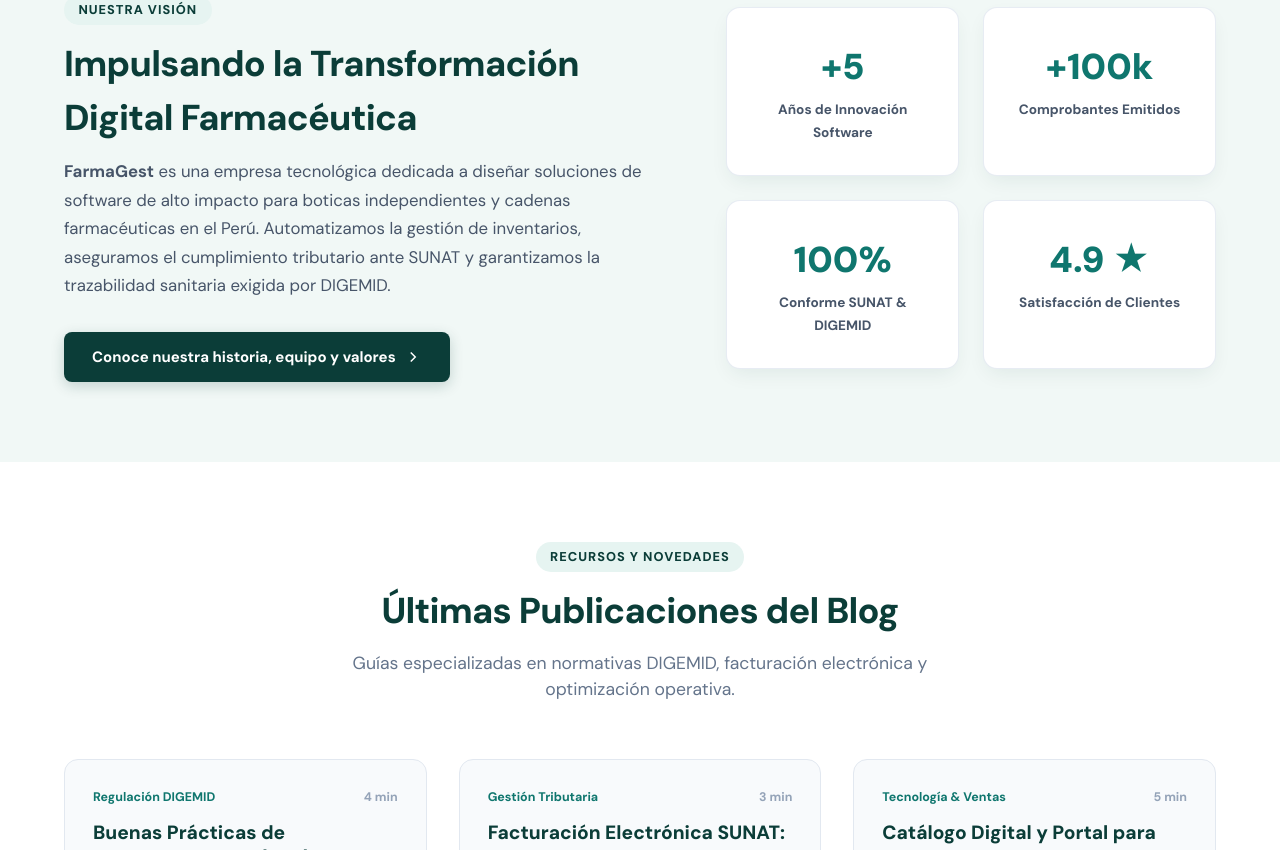
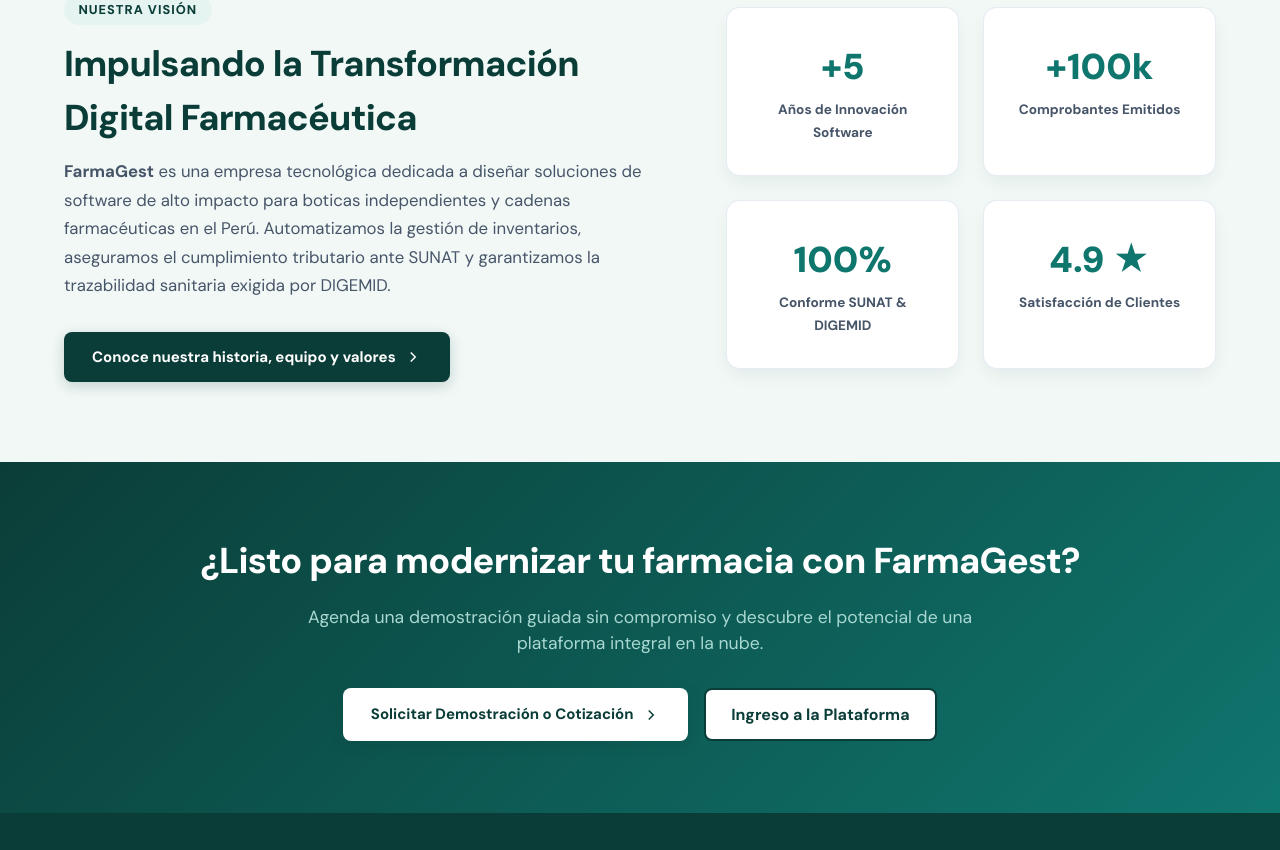
Before and after one commit to dadch1497/SistemaFarmacia, an Angular app in the folder frontend/farmagest-web/: page / in a window 1280 px wide. Shown: the part 1950-2800 px from the top of the page. Built offline with nearby package versions, Linux system fonts and the light colour scheme.

Commit message:
fix(landing-home): remover seccion blog del home para dejarlo exclusivo en /blog

```diff
--- a/frontend/farmagest-web/src/app/pages/landing/pages/landing-home/landing-home.component.html
+++ b/frontend/farmagest-web/src/app/pages/landing/pages/landing-home/landing-home.component.html
@@ -208,44 +208,7 @@
 </section>
 
 <!-- ============================================== -->
-<!-- 5. TEASER DEL BLOG                            -->
-<!-- ============================================== -->
-<section class="section blog-section">
-  <div class="container">
-    <div class="section-header text-center">
-      <span class="section-tag">RECURSOS Y NOVEDADES</span>
-      <h2 class="section-title">Últimas Publicaciones del Blog</h2>
-      <p class="section-subtitle">
-        Guías especializadas en normativas DIGEMID, facturación electrónica y optimización operativa.
-      </p>
-    </div>
-
-    <div class="blog-grid">
-      <article *ngFor="let art of articulosRecientes" class="blog-card" (click)="abrirArticulo(art)">
-        <div class="blog-meta-top">
-          <span class="blog-cat">{{ art.categoria }}</span>
-          <span class="blog-read">{{ art.tiempoLectura }}</span>
-        </div>
-        <h3 class="blog-title">{{ art.titulo }}</h3>
-        <p class="blog-excerpt">{{ art.resumen }}</p>
-        <div class="blog-footer">
-          <span class="blog-author">{{ art.autor }}</span>
-          <span class="blog-read-more">Leer artículo →</span>
-        </div>
-      </article>
-    </div>
-
-    <div class="teaser-actions">
-      <a routerLink="/blog" class="btn-link-action">
-        <span>Ver todos los artículos y guías del blog</span>
-        <svg width="18" height="18" viewBox="0 0 24 24" fill="none" stroke="currentColor" stroke-width="2"><polyline points="9 18 15 12 9 6"/></svg>
-      </a>
-    </div>
-  </div>
-</section>
-
-<!-- ============================================== -->
-<!-- 6. BANNER LLAMADO A LA ACCIÓN (CTA)           -->
+<!-- 4. BANNER LLAMADO A LA ACCIÓN (CTA)           -->
 <!-- ============================================== -->
 <section class="section-cta-banner">
   <div class="container">
--- a/frontend/farmagest-web/src/app/pages/landing/pages/landing-home/landing-home.component.ts
+++ b/frontend/farmagest-web/src/app/pages/landing/pages/landing-home/landing-home.component.ts
@@ -1,7 +1,6 @@
 import { Component } from '@angular/core';
 import { CommonModule } from '@angular/common';
 import { RouterModule, Router } from '@angular/router';
-import { LandingDataService, ArticuloBlog } from '../../landing-data.service';
 
 @Component({
   selector: 'app-landing-home',
@@ -11,20 +10,9 @@ import { LandingDataService, ArticuloBlog } from '../../landing-data.service';
   styleUrls: ['./landing-home.component.css']
 })
 export class LandingHomeComponent {
-  constructor(
-    public landingData: LandingDataService,
-    private router: Router
-  ) {}
-
-  get articulosRecientes(): ArticuloBlog[] {
-    return this.landingData.articulos.slice(0, 3);
-  }
+  constructor(private router: Router) {}
 
   irALogin(): void {
     this.router.navigate(['/login']);
   }
-
-  abrirArticulo(art: ArticuloBlog): void {
-    this.landingData.abrirArticulo(art);
-  }
 }
```
